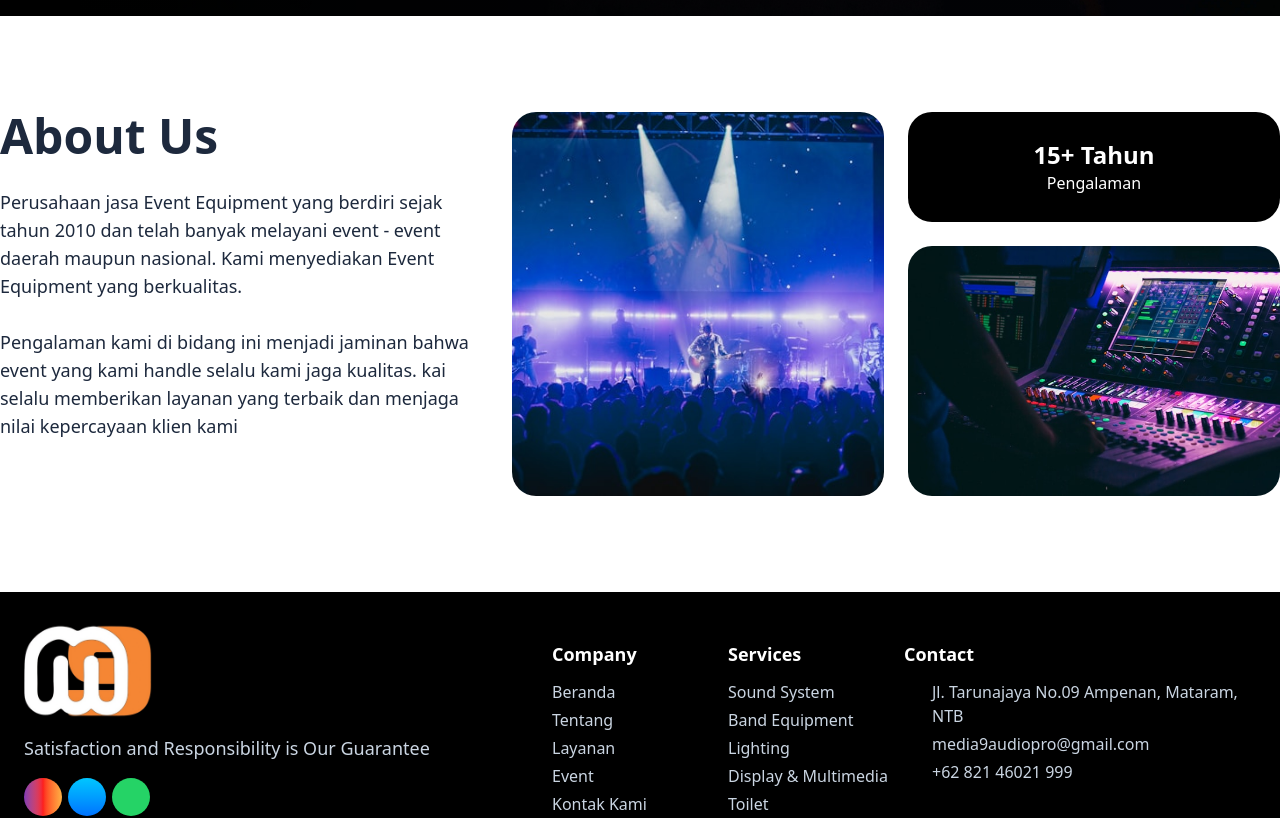
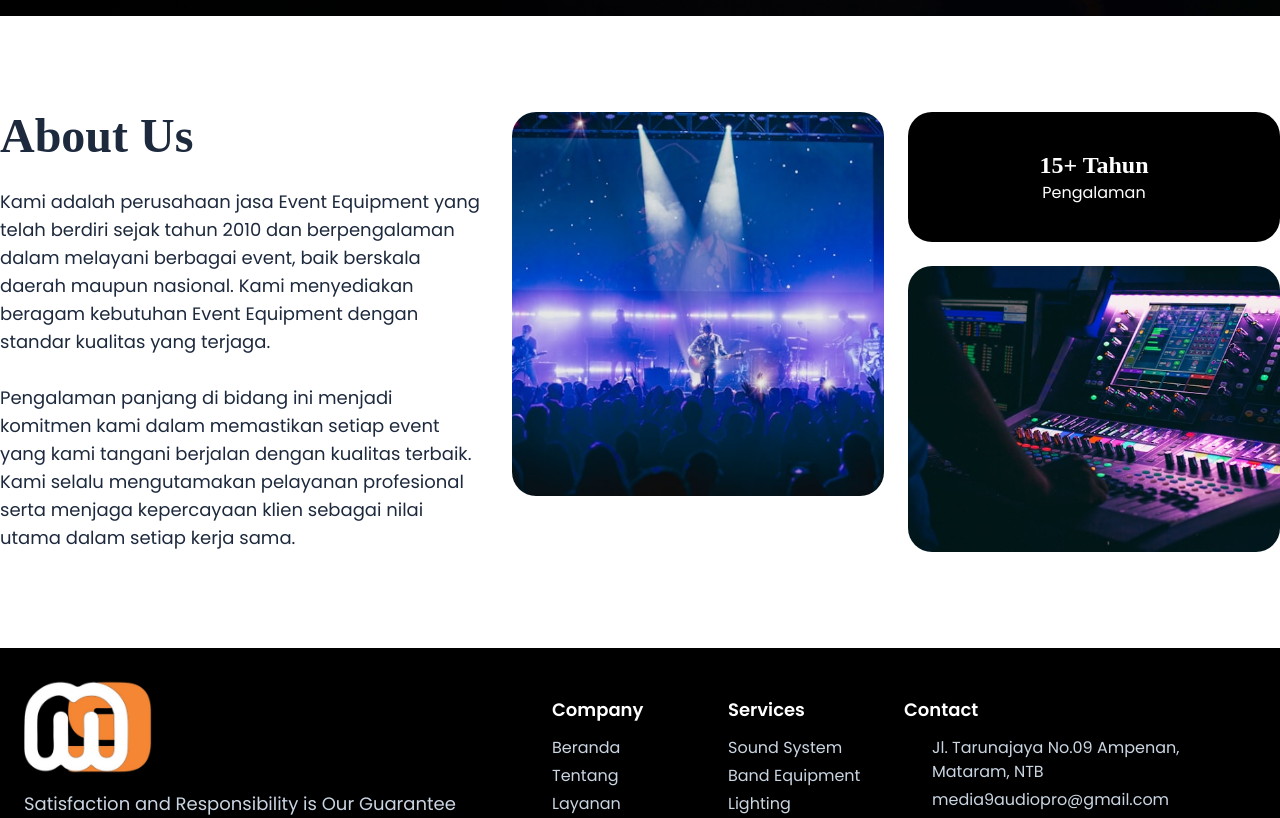
Before and after one commit to ahmadhabibi14/mninepro.id, a SvelteKit app: page / in a window 1280 px wide. Shown: the part 780-1598 px from the top of the page. Built offline with nearby package versions, Linux system fonts and the light colour scheme; some icons are missing.

Commit message:
[feat] install fonts

```diff
--- a/package.json
+++ b/package.json
@@ -35,6 +35,8 @@
 		"vite": "^7.2.2"
 	},
 	"dependencies": {
+		"@fontsource-variable/orbitron": "^5.2.8",
+		"@fontsource/poppins": "^5.2.7",
 		"nprogress": "^0.2.0",
 		"svelte-icons-pack": "^3.1.3"
 	}
--- a/src/partials/Footer.svelte
+++ b/src/partials/Footer.svelte
@@ -71,7 +71,7 @@
           </div>
           <div class="flex flex-row gap-2 items-center">
             <Icon size="20" className="text-mnine fill-mnine" src={RiDevicePhoneLine} />
-            <p>+62 821 46021 999</p>
+            <p>+62 821-46021-999</p>
           </div>
         </div>
       </div>
--- a/src/partials/home/AboutUs.svelte
+++ b/src/partials/home/AboutUs.svelte
@@ -1,14 +1,12 @@
 <div class="container mx-auto my-14">
   <div class="grid grid-cols-[auto_60%] gap-6">
     <div class="flex flex-col gap-7 h-auto">
-      <h2 class="text-5xl font-bold">About Us</h2>
+      <h2 class="text-5xl font-bold font-orbitron">About Us</h2>
       <p class="text-lg">
-        Perusahaan jasa Event Equipment yang berdiri sejak tahun 2010 dan telah banyak melayani event - event daerah maupun nasional. Kami menyediakan Event Equipment yang berkualitas.
+        Kami adalah perusahaan jasa Event Equipment yang telah berdiri sejak tahun 2010 dan berpengalaman dalam melayani berbagai event, baik berskala daerah maupun nasional. Kami menyediakan beragam kebutuhan Event Equipment dengan standar kualitas yang terjaga.
       </p>
       <p class="text-lg">
-        Pengalaman kami di bidang ini menjadi jaminan bahwa event
-yang kami handle selalu kami jaga kualitas. kai selalu memberikan
-layanan yang terbaik dan menjaga nilai kepercayaan klien kami
+        Pengalaman panjang di bidang ini menjadi komitmen kami dalam memastikan setiap event yang kami tangani berjalan dengan kualitas terbaik. Kami selalu mengutamakan pelayanan profesional serta menjaga kepercayaan klien sebagai nilai utama dalam setiap kerja sama.
       </p>
     </div>
     <div class="grid grid-cols-2 gap-6">
@@ -21,7 +19,7 @@ layanan yang terbaik dan menjaga nilai kepercayaan klien kami
       </div>
       <div class="grid grid-rows-[auto_65%] gap-6">
         <div class="flex flex-col justify-center items-center bg-black text-white rounded-3xl">
-          <h4 class="text-2xl font-bold">15+ Tahun</h4>
+          <h4 class="text-2xl font-bold font-orbitron">15+ Tahun</h4>
           <p>Pengalaman</p>
         </div>
         <div class="w-full h-full overflow-hidden rounded-3xl">
--- a/src/partials/home/Jumbotron.svelte
+++ b/src/partials/home/Jumbotron.svelte
@@ -10,7 +10,7 @@
   <div class="absolute w-full h-full flex flex-col z-3 mt-32">
     <div class="container mx-auto">
       <div class="w-1/2 flex flex-col gap-6">
-        <h1 class="text-white text-7xl font-bold leading-20">Event Equipment in Lombok</h1>
+        <h1 class="text-white font-orbitron text-7xl font-bold leading-20">Event Equipment in Lombok</h1>
         <p class="text-2xl text-slate-200 leading-9">Menyediakan Event Equipment yang berkualitas. Pengalaman kami di bidang ini menjadi jaminan bahwa event yang kami handle selalu kami jaga kualitas.</p>
         <button class="cursor-pointer rounded-full bg-mnine hover:bg-mnine-2 py-3 px-8 text-white font-semibold w-fit">
           CONTACT US
--- a/src/routes/layout.css
+++ b/src/routes/layout.css
@@ -3,6 +3,13 @@
 @theme {
   --color-mnine: #F58634;
   --color-mnine-2: #E0680F;
+
+  --font-orbitron: "Orbitron Variable", "sans-serif";
+  --font-poppins: "Poppins", "sans-serif";
+}
+
+html {
+  @apply font-poppins;
 }
 
 *::selection {
--- /dev/null
+++ b/tailwind.config.js
@@ -0,0 +1,11 @@
+/** @type {import('tailwindcss').Config} */
+module.exports = {
+  theme: {
+    extend: {
+      fontFamily: {
+        orbitron: ['Orbitron Variable', 'sans-serif'],
+      },
+    },
+  },
+  plugins: [],
+}
```
Also changed, not shown: src/routes/+layout.svelte (+10 -0 lines), 1 other file (tests, documents, lock files or other folders).
